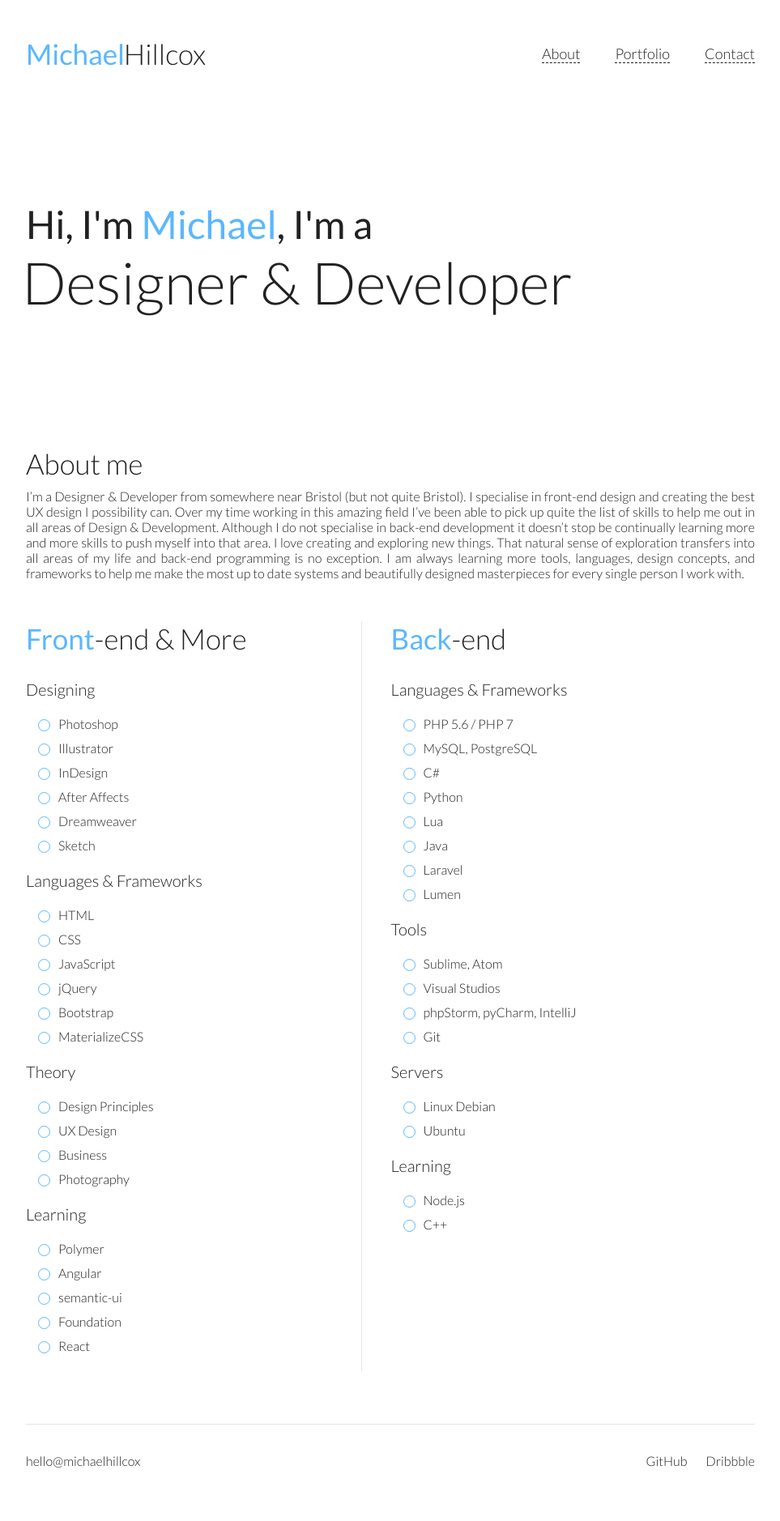
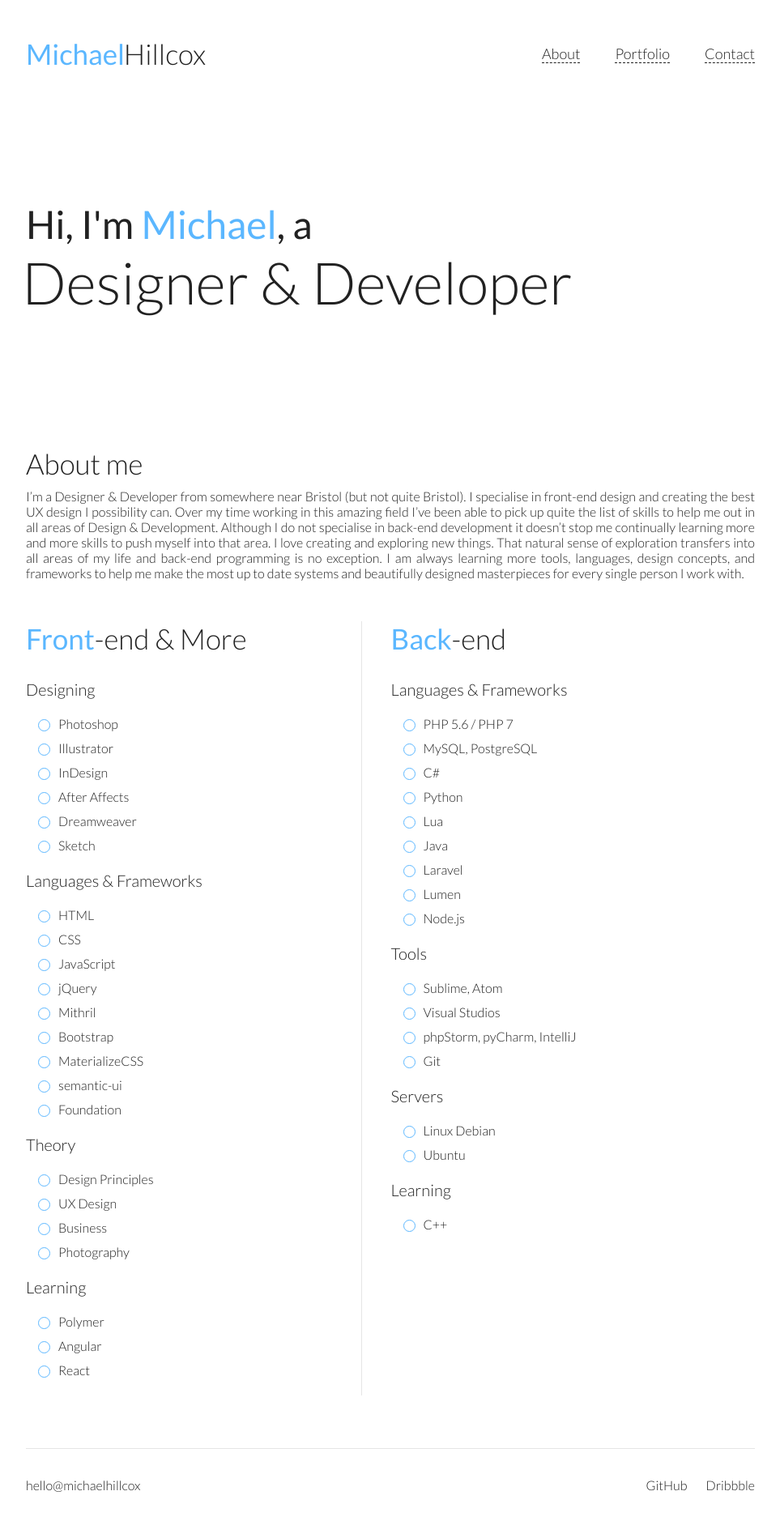
Before and after one commit to MichaelHillcox/Michael, a Jekyll site: the page built from about.html, in a window 1280 px wide. Shown: the whole page at 81% size, without its empty margins (158-1121 px from the left). Built offline with Jekyll 4.4.1, drawn with Linux system fonts in a browser that asks for light colours; before the commit the page ends 1848 px from its top, so only the background shows below that.

Commit message:
Fixed some spelling issues.

```diff
--- a/about.html
+++ b/about.html
@@ -3,7 +3,7 @@
 ---
 
 <div id="hello">
-    <div class="heading">Hi, I'm <span class='blue'>Michael</span>, I'm a</div>
+    <div class="heading">Hi, I'm <span class='blue'>Michael</span>, a</div>
     <div class="subheading">Designer &amp; Developer</div>
 </div>
 
@@ -12,7 +12,7 @@
     <div class="body">
         I’m a Designer &amp; Developer from somewhere near Bristol (but not quite Bristol). I specialise in front-end design and creating the best UX design
         I possibility can. Over my time working in this amazing field I’ve been able to pick up quite the list of skills to help me out in all areas of
-        Design &amp; Development. Although I do not specialise in back-end development it doesn’t stop be continually learning more and more skills to push
+        Design &amp; Development. Although I do not specialise in back-end development it doesn’t stop me continually learning more and more skills to push
         myself into that area. I love creating and exploring new things. That natural sense of exploration transfers into all areas of my life and back-end
         programming is no exception. I am always learning more tools, languages, design concepts, and frameworks to help me make the most up to date systems
         and beautifully designed masterpieces for every single person I work with.
@@ -38,8 +38,11 @@
                 <li>CSS</li>
                 <li>JavaScript</li>
                 <li>jQuery</li>
+                <li>Mithril</li>
                 <li>Bootstrap</li>
                 <li>MaterializeCSS</li>
+                <li>semantic-ui</li>
+                <li>Foundation</li>
             </ul>
             <div class="title">Theory</div>
             <ul class="tree">
--- a/contact.html
+++ b/contact.html
@@ -12,7 +12,7 @@
     <div class="title">Let's work on something <span class='blue'>Awesome</span>!</div>
     <div class="body">
         If you have a project in mind or already in the works but are looking for an awesome Design &amp; Developer or just a Designer or just a Developer
-        than I could be just right for you. I love working projects that push my existing knowledge and get me out of my confort zone. Just drop me a line at
+        than I could be just right for you. I love working projects that push my existing knowledge and get me out of my comfort zone. Just drop me a line at
         hello@michaelhillcox.co.uk. I’m currently available for small - large projects and would love to hear all about it.
     </div>
 
--- a/index.html
+++ b/index.html
@@ -11,7 +11,7 @@
 <div id="selectedWork">
     <div class="centeredHeading">
         <div class="title">Selected Works</div>
-        <div class="sub">Bellow are some of my favorite projects. You can find more of <a data-internal=true href="/portfolio">my work here</a>.</div>
+        <div class="sub">Below are some of my favorite projects. You can find more of <a data-internal=true href="/portfolio">my work here</a>.</div>
     </div>
 
     <div id="projectSplash">
--- a/portfolio.html
+++ b/portfolio.html
@@ -39,12 +39,6 @@
     </a>
     <div class="item bottom notlink">
         <div class="content">
-            <div class="title"><span class='blue'>Badgworth</span> arena</div>
-            <div class="skill">Concept, Coming soon</div>
-        </div>
-    </div>
-    <div class="item bottom notlink">
-        <div class="content">
             <div class="title"><span class='blue'>More</span> Soon</div>
         </div>
     </div>
```
Also changed, not shown: other parts of about.html (+1 -3 lines).
